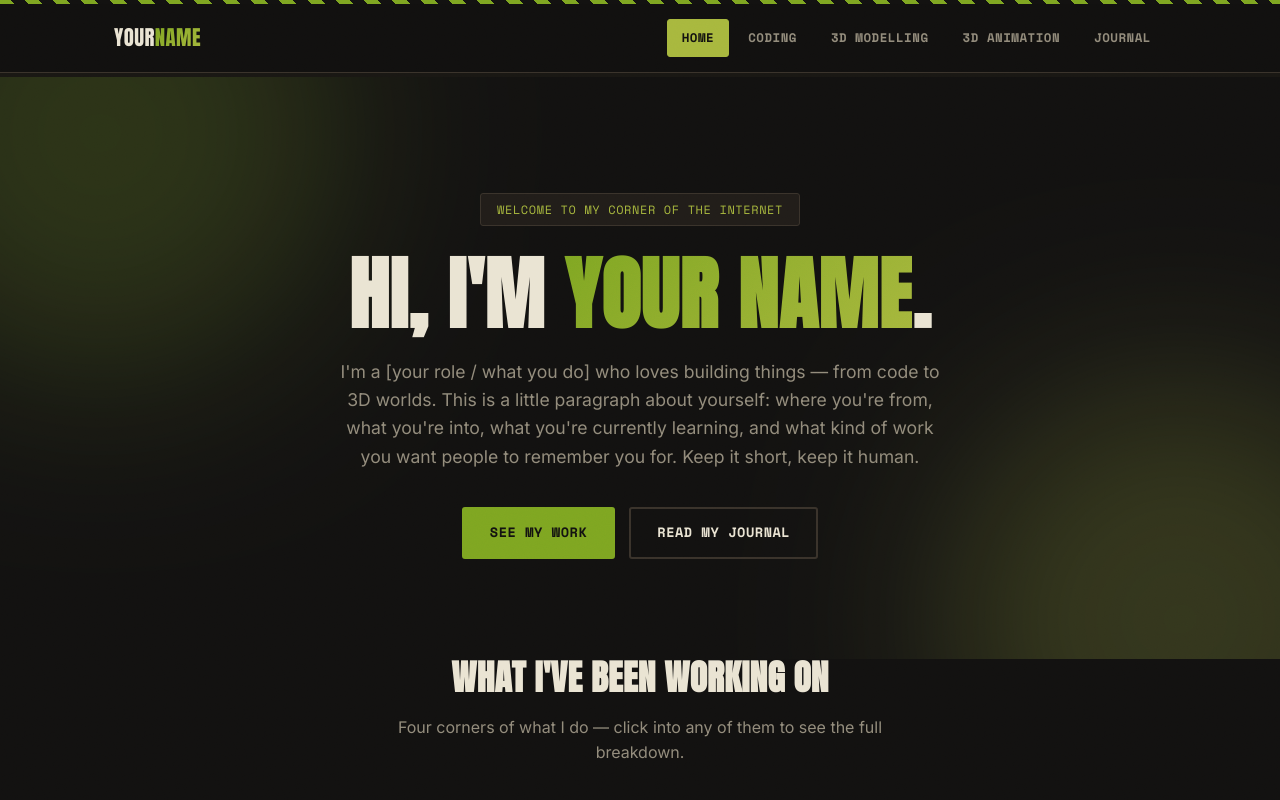
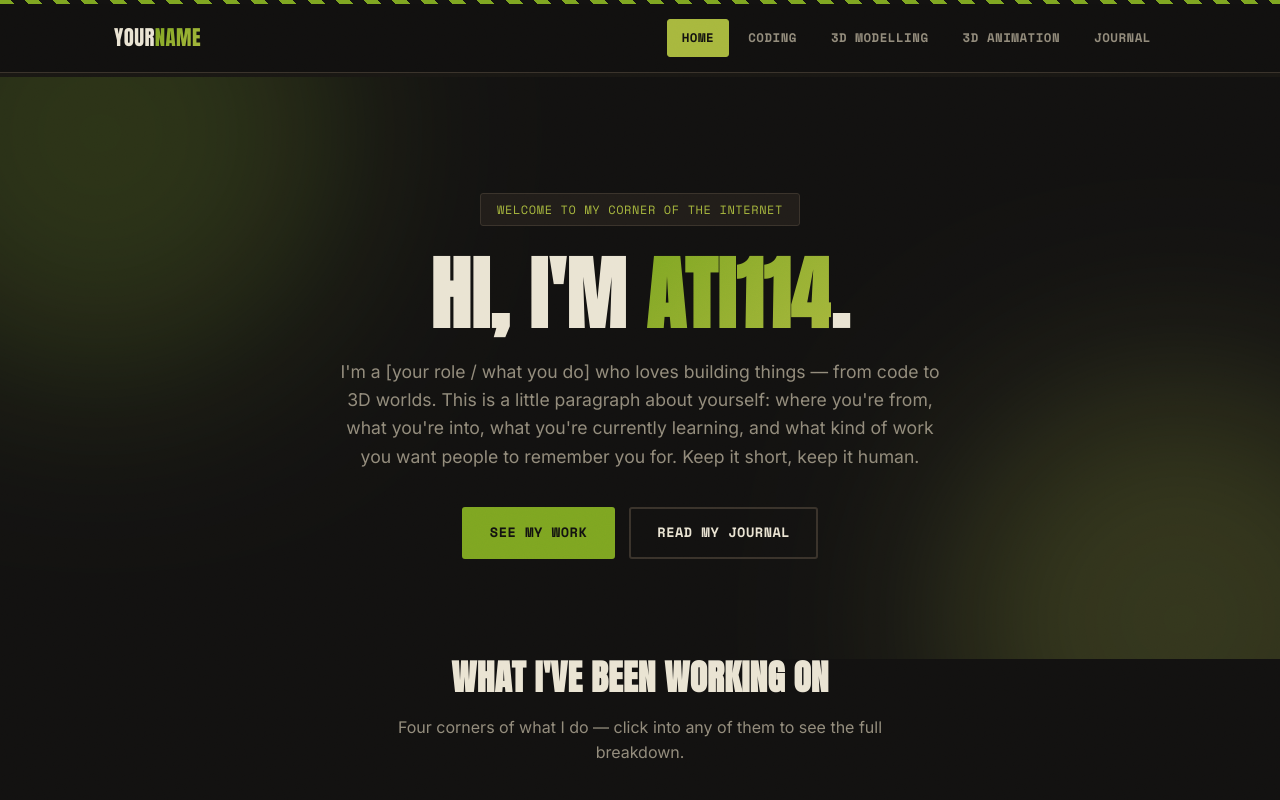
Before and after one commit to atillamahmut25-maker/My_portfolio, a plain HTML site: page index.html in a window 1280 px wide. Shown: the top 800 px of the page. Drawn offline with nearby package versions, Linux system fonts and the light colour scheme.

Commit message:
Update index.html

```diff
--- a/index.html
+++ b/index.html
@@ -31,7 +31,7 @@
 <header class="hero">
   <div class="container">
     <span class="hero-eyebrow">Welcome to my corner of the internet</span>
-    <h1>Hi, I'm <span class="accent">Your Name</span>.</h1>
+    <h1>Hi, I'm <span class="accent">Ati114</span>.</h1>
     <p class="hero-bio">
       I'm a [your role / what you do] who loves building things — from code to
       3D worlds. This is a little paragraph about yourself: where you're from,
```
